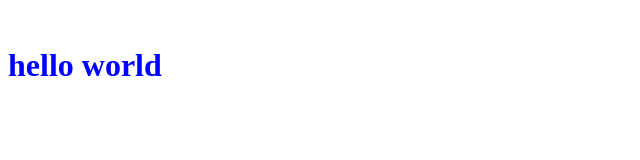
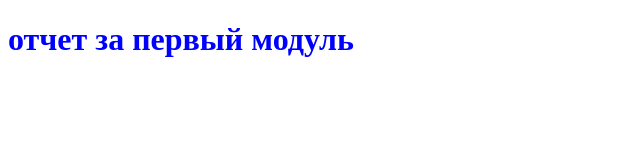
Before and after one commit to SeeYaSoon1488/homework, a plain HTML site: page aroken/index.html in a window 1280 px wide. Shown: the whole page, without its empty margins (0-640 px from the left). Drawn offline with Linux system fonts and the light colour scheme.

Commit message:
Update index.html

```diff
--- a/aroken/index.html
+++ b/aroken/index.html
@@ -8,7 +8,7 @@
   <script src="script.js"></script>
 </head>
 <body>
+  <h1>отчет за первый модуль</h1>
   <img src="https://avatars.mds.yandex.net/i?id=37a7d5b6ad763eba034ff1e17aa2954aea8925cf-4838366-images-thumbs&n=13" alt="">
-  <h1>hello world</h1>
 </body>
 </html>
```
